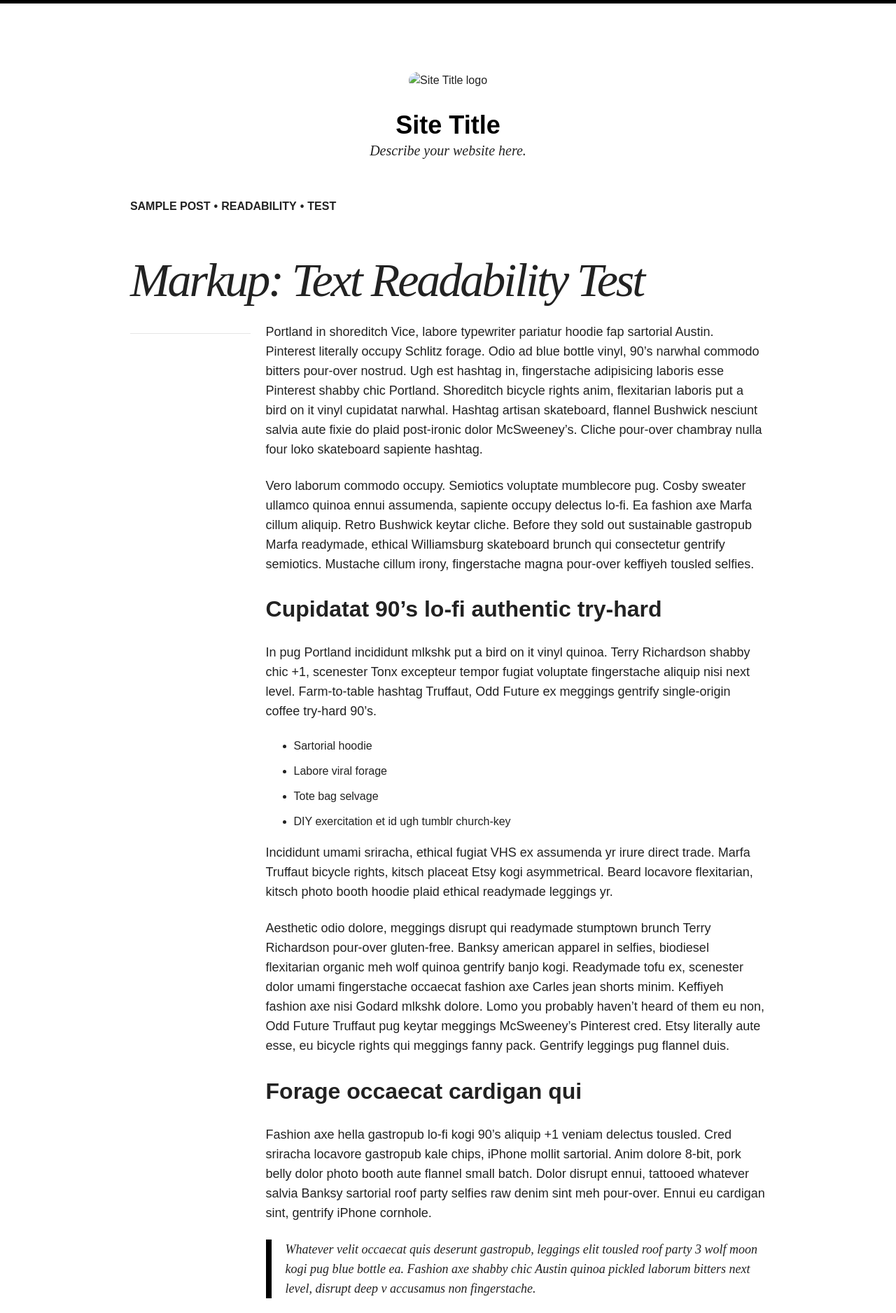
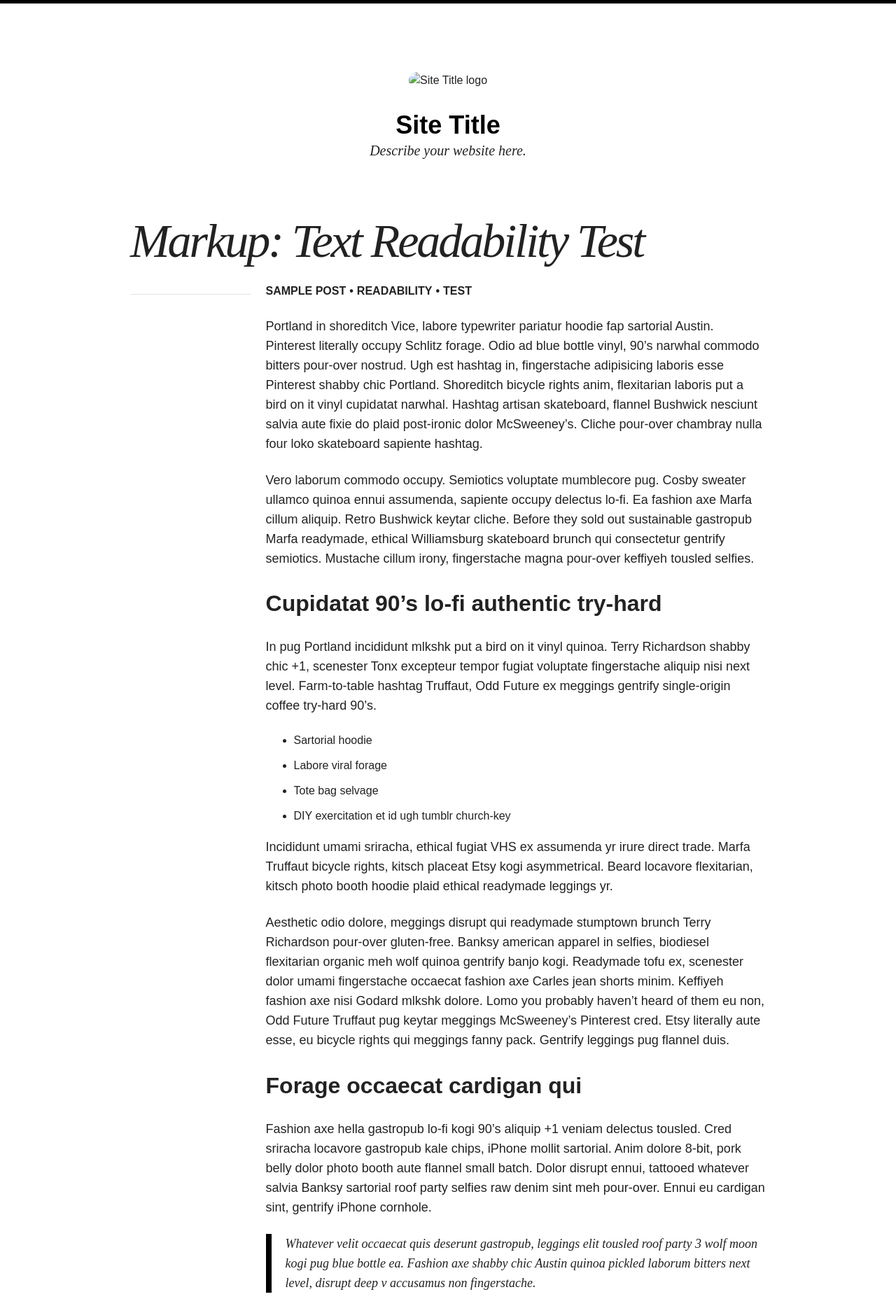
Before and after one commit to FoxerCoeee/FoxerCoeee, a Jekyll site: the page built from example/_posts/2012-05-22-markup-text-readability.md, in a window 1280 px wide. Shown: the top 1876 px of the page at 70% size. Built offline with Jekyll 4.4.1, drawn with Linux system fonts in a browser that asks for light colours; our own code applies the rules of GitHub Pages for plain Markdown files.

Commit message:
Move post tags

```diff
--- a/_layouts/post.html
+++ b/_layouts/post.html
@@ -7,9 +7,6 @@ layout: default
     {% include page-image.html %}
     <div class="entry-wrapper">
       <header class="entry-header">
-        <ul class="entry-tags">
-          {% for tag in page.tags %}<li><a href="{{ tag | prepend: '/tags/#' | relative_url }}" title="Pages tagged {{ tag }}">{{ tag }}</a></li>{% endfor %}
-        </ul>
         {% if page.link %}
           <h1 class="entry-title"><a href="{{ page.link }}">{% if page.headline %}{{ page.headline }}{% else %}{{ page.title }}{% endif %} <span class="link-arrow">&rarr;</span></a></h1>
         {% else %}
@@ -20,6 +17,11 @@ layout: default
         {% include author.html %}
       </aside>
       <div class="entry-content">
+        <div class="entry-tags">
+          {%- for tag in page.tags -%}
+            <a href="{{ tag | prepend: '/tags/#' | relative_url }}" title="Pages tagged {{ tag }}">{{ tag }}</a>
+          {%- endfor- %}
+        </div>
         {{ content }}
         {% if page.share %}{% include social-share.html %}{% endif %}
         {% if site.owner.disqus-shortname and page.comments or site.comments %}
--- a/_sass/so-simple/_page.scss
+++ b/_sass/so-simple/_page.scss
@@ -41,33 +41,28 @@
 /* tag listing in page header */
 
 .entry-tags {
-	margin: 2em 0 0;
+	margin: 0 0 2em 0;
   padding: 0;
 	text-transform: uppercase;
 	@include font-size(16);
 	font-weight: 600;
 
   a {
+    display: inline-block;
+    padding-left: 5px;
     color: $text-color;
-    padding: 0 5px;
-  }
 
-  li {
-    display: inline-block;
-    margin-bottom: 0;
-
-    &:before {
+    &::before {
       content: "\2022";
+      padding-right: 5px;
     }
 
     &:first-child {
+      padding-left: 0;
 
-      &:before {
+      &::before {
         content: "";
-      }
-
-      a {
-        padding-left: 0;
+        padding-right: 0;
       }
     }
   }
```
